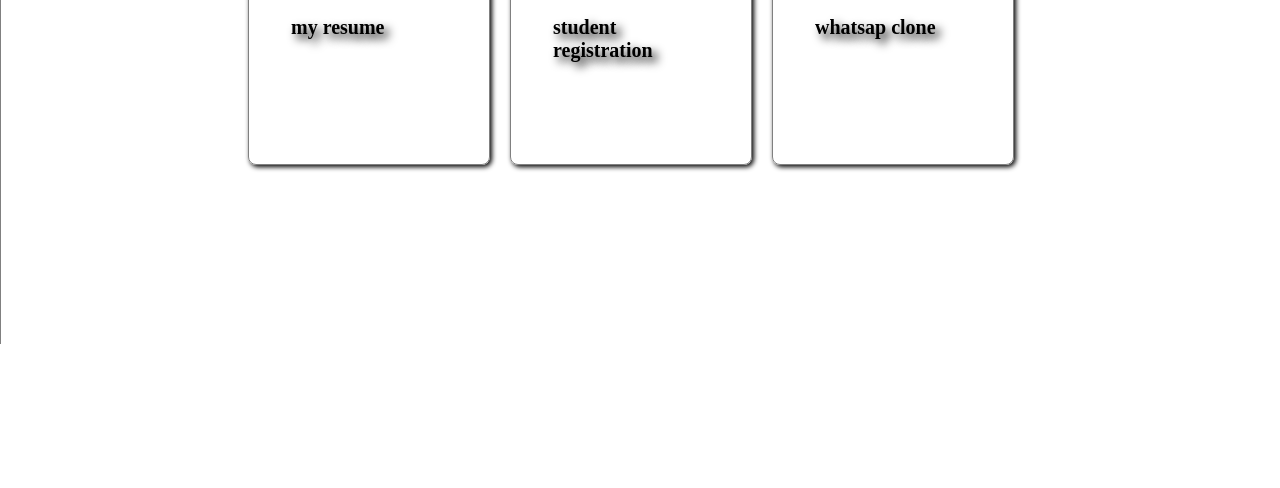
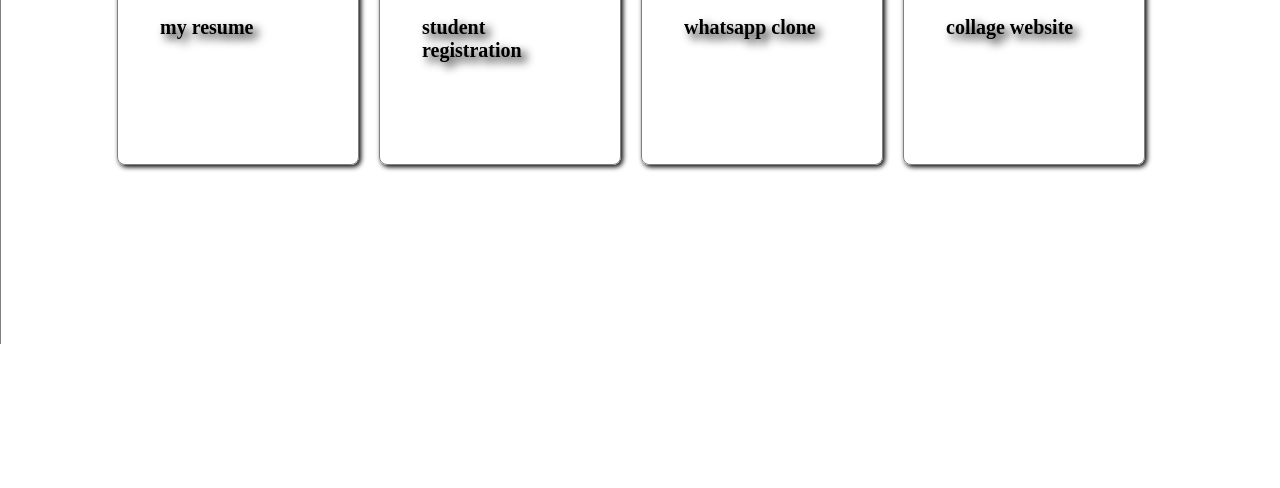
Before and after one commit to gunjanverma45/gunjan-verma, a plain HTML site: page projects.html in a window 1280 px wide. Shown: the part 995-1483 px from the top of the page. Drawn offline with Linux system fonts and the light colour scheme.

Commit message:
Add files via upload

```diff
--- a/projects.html
+++ b/projects.html
@@ -79,7 +79,10 @@
 
                   <div class="workcard">
                     <a href="whatsup.html"> <img style="height:40px; width:40px;" src="wp.jpg"></a>
-                    <a href="whatsup.html"><p>whatsap clone</p></div>
+                    <a href="whatsup.html"><p>whatsapp clone</p></div>
+                        <div class="workcard">
+                            <a href="website.html"> <img style="height:40px; width:40px;" src="logo.jpg"></a>
+                            <a href="website.html"><p>collage website</p></div>
             </div>
             </div>
             </div>
```
